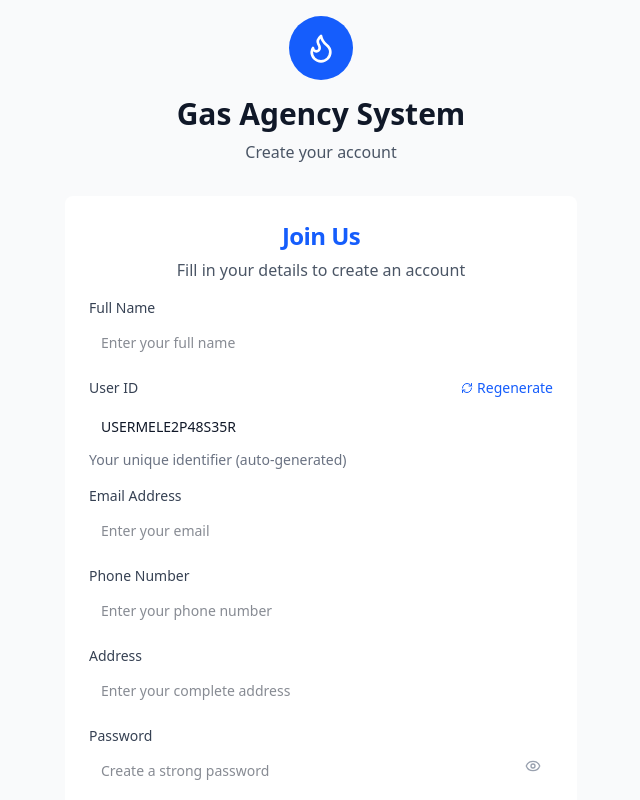
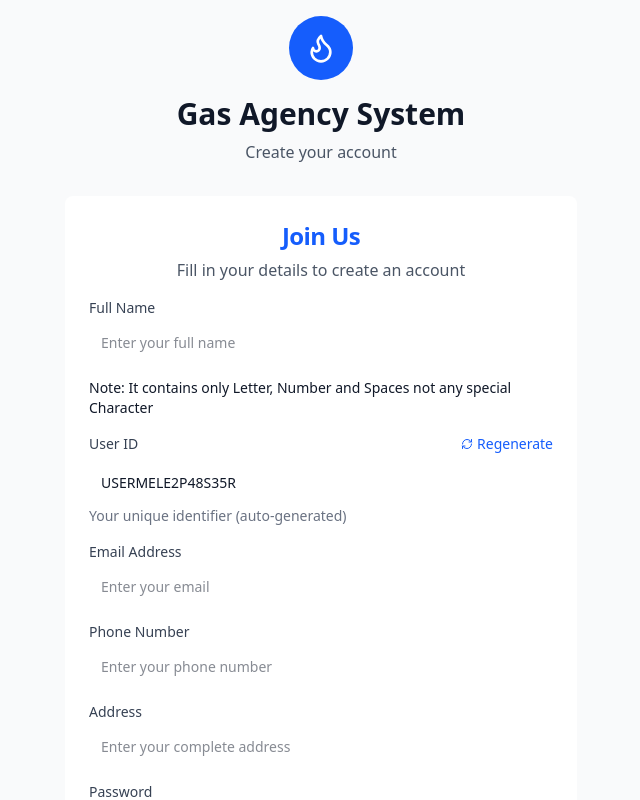
Before and after one commit to dhruvpatel16120/Gas-Agency-System, a Next.js app: page /register in a window 1280 px wide. Shown: the top 800 px of the page, without its empty margins (319-959 px from the left). Built offline with nearby package versions, Linux system fonts and the light colour scheme.

Commit message:
Update page.tsx

```diff
--- a/src/app/(auth)/register/page.tsx
+++ b/src/app/(auth)/register/page.tsx
@@ -225,7 +225,7 @@ export default function RegisterPage() {
                 required
                 autoComplete="name"
               />
-
+              <p className="text-sm text-grey-600" >Note: It contains only Letter, Number and Spaces not any special Character </p>
               {/* User ID Input */}
               <div className="space-y-2">
                 <div className="flex items-center justify-between">
```
